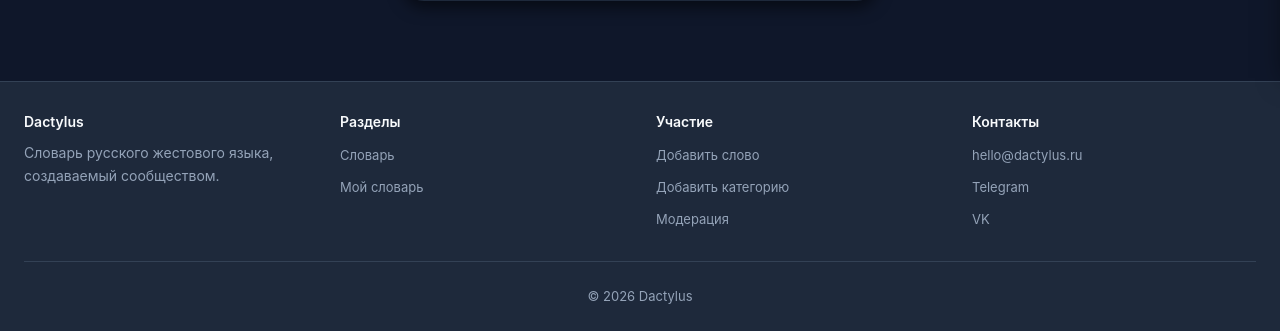
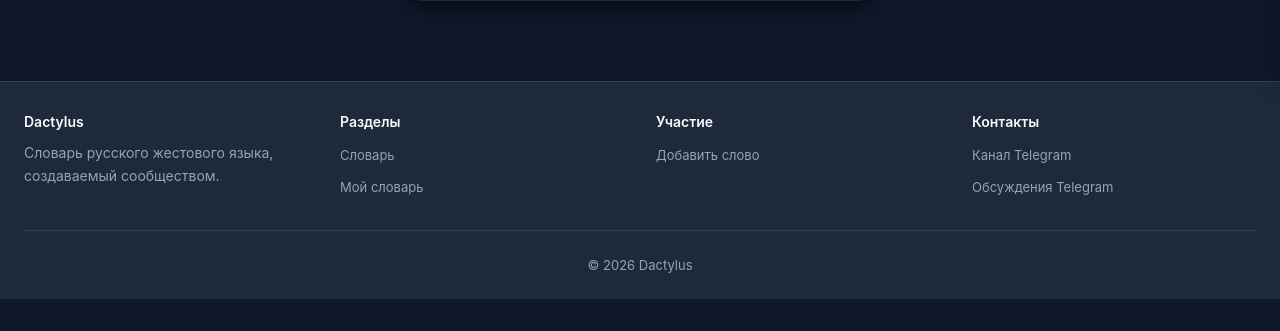
Before and after one commit to azimrh/Dactylus, a Django app: page /dictionary/add_word/ in a window 1280 px wide. Shown: the part 737-1068 px from the top of the page. After the commit the page ends 1036 px from the top, so only its background shows below. Run offline with Django 5.2, Linux system fonts and the light colour scheme; the visitor is signed in with stand-in values (Sample User, id 1).

Commit message:
HTML | Footer

```diff
--- a/templates/dictionary/partials/footer.html
+++ b/templates/dictionary/partials/footer.html
@@ -19,16 +19,13 @@
                         <h4 class="d-footer__title">Участие</h4>
                         <ul class="d-footer__links">
                             <li><a href="{% url 'add-word' %}">Добавить слово</a></li>
-                            <li><a href="{% url 'add-category' %}">Добавить категорию</a></li>
-                            <li><a href="">Модерация</a></li>
                         </ul>
                     </div>
                     <div>
                         <h4 class="d-footer__title">Контакты</h4>
                         <ul class="d-footer__links">
-                            <li><a href="mailto:hello@dactylus.ru">hello@dactylus.ru</a></li>
-                            <li><a href="https://t.me/dactylus" target="_blank">Telegram</a></li>
-                            <li><a href="https://vk.com/dactylus" target="_blank">VK</a></li>
+                            <li><a href="https://t.me/dactylus_ai" target="_blank">Канал Telegram</a></li>
+                            <li><a href="https://t.me/+5goKrVyCLV4wZWI6" target="_blank">Обсуждения Telegram</a></li>
                         </ul>
                     </div>
                 </div>
```
